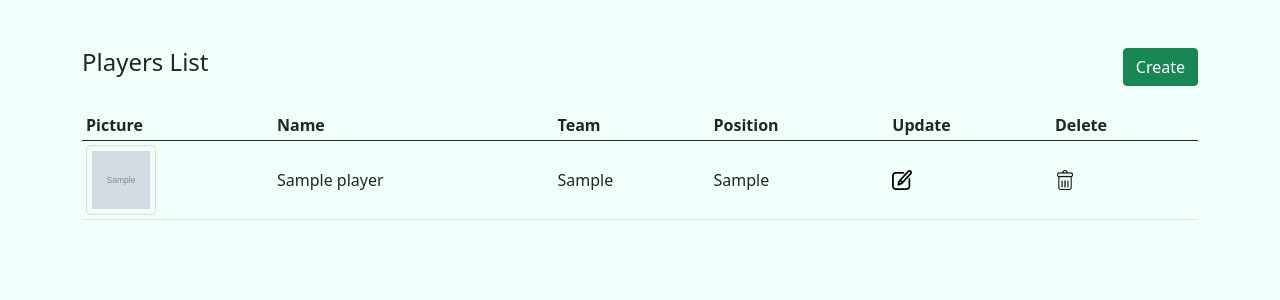
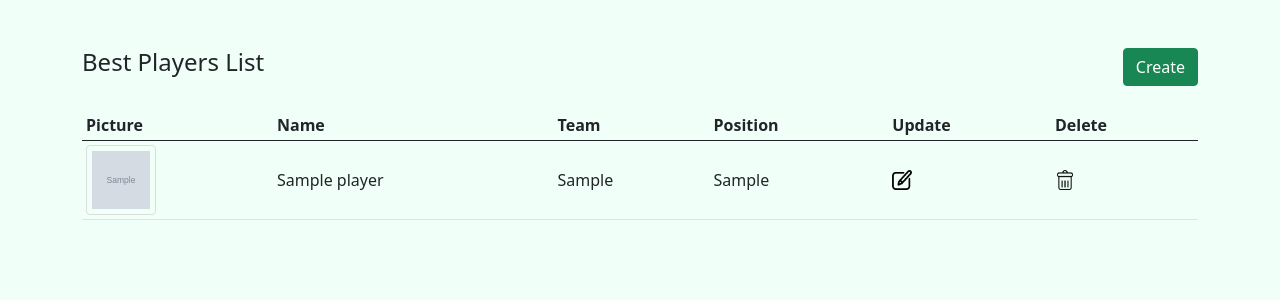
Before and after one commit to Daniel-Lima-Carvalho/football_players_django, a Django app: page / in a window 1280 px wide. Shown: the part 56-356 px from the top of the page. Run offline with Django 3.2, Linux system fonts and the light colour scheme; a user stored in the database is signed in; tables that the repository leaves empty hold one stand-in row (values such as "Sample post"); grey boxes marked "Sample" are stand-in pictures.

Commit message:
Refactoring

```diff
--- a/players/templates/players/index.html
+++ b/players/templates/players/index.html
@@ -3,7 +3,7 @@
 {% block content %}
 <div class="row justify-content-md-center">
   <div class="col-sm-6">
-    <h4 class="h4">Players List</h4>
+    <h4 class="h4">Best Players List</h4>
   </div>
   <div class="col-sm-6">
     <a href="/create" class="btn btn-success btn-right" role="button">Create</a>
```
